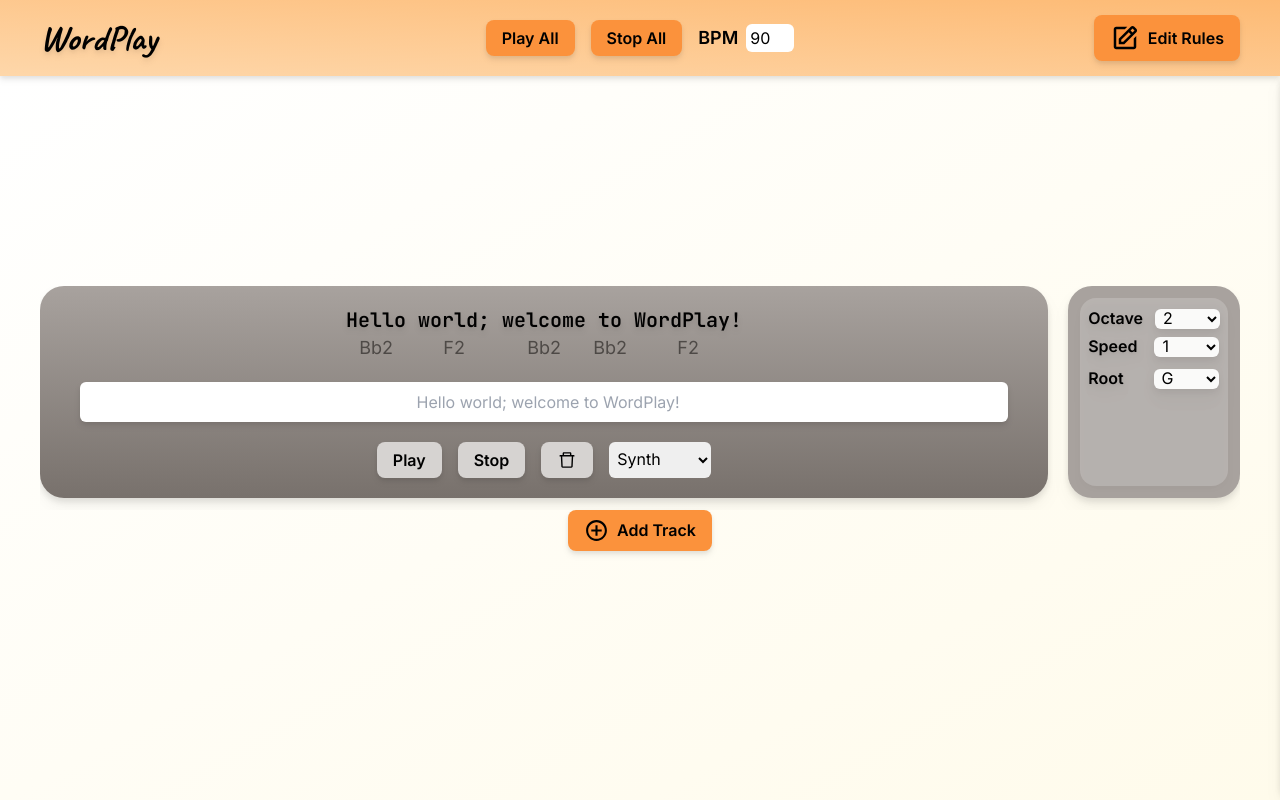
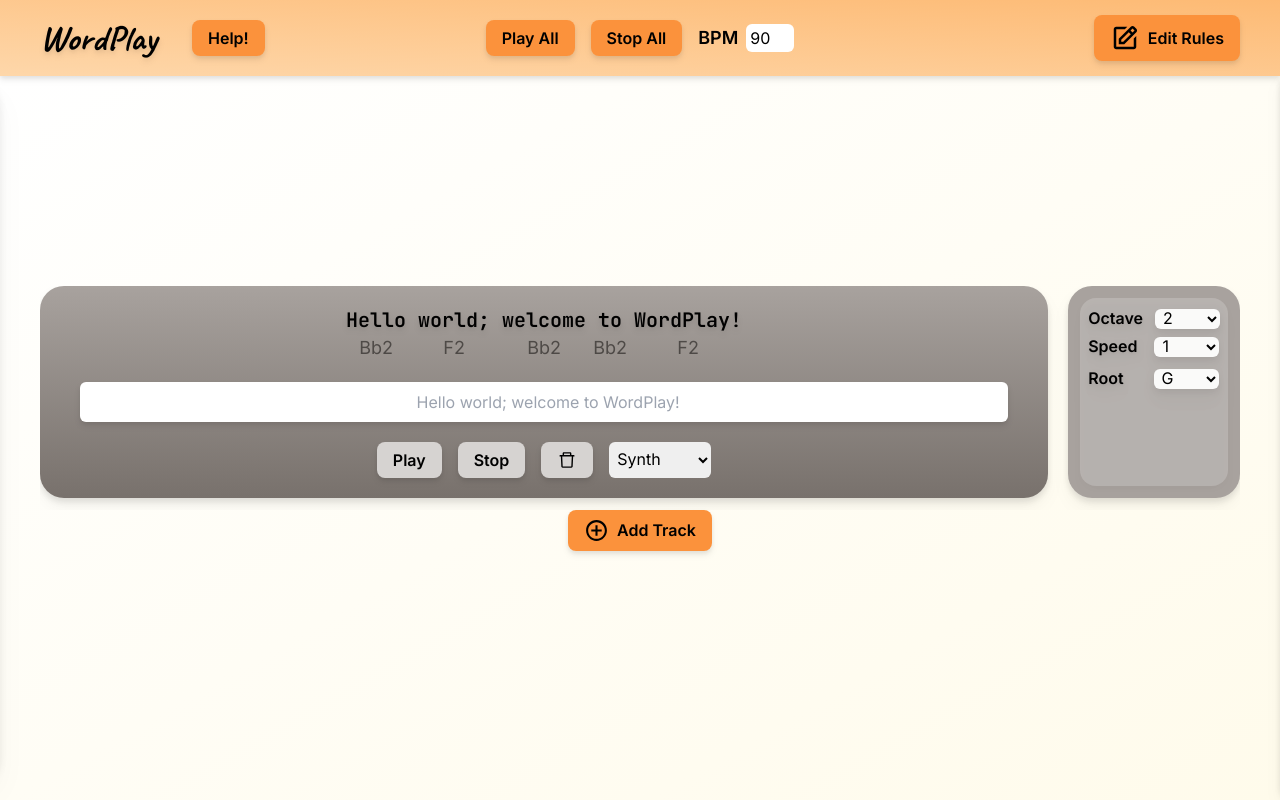
Before and after one commit to antonwallstedt/wordplay, a React (Vite) app: page / in a window 1280 px wide. Shown: the top 800 px of the page. Built offline with nearby package versions, Linux system fonts and the light colour scheme; what tw-elements would draw is missing.

Commit message:
Final styling push

```diff
--- a/src/App.jsx
+++ b/src/App.jsx
@@ -4,6 +4,7 @@ import Sidebar from "./containers/Sidebar";
 import Toolbar from "./containers/Toolbar";
 import ScaleGenerator from "./lib/ScaleGenerator";
 import * as Tone from "tone";
+import HelpMenu from "./containers/HelpMenu";
 
 function App() {
   const scaleGenerator = new ScaleGenerator();
@@ -58,6 +59,11 @@ function App() {
     setIsPlayingAll(false);
   };
 
+  const [helpMenu, setHelpMenu] = useState(false);
+  const handleHelp = () => {
+    setHelpMenu(!helpMenu);
+  };
+
   const handleSurprise = () => {
     let scales = scaleGenerator.getScales();
     let notes = scaleGenerator.getChromaticScale();
@@ -75,13 +81,14 @@ function App() {
   };
 
   return (
-    <div className="flex h-full flex-col overflow-x-hidden font-inter">
+    <div className="flex h-full flex-col overflow-hidden font-inter">
       <Toolbar
         handleSideBarOpen={handleSidebarOpen}
         handlePlayAll={handlePlayAll}
         handleStopAll={handleStopAll}
+        handleHelp={handleHelp}
       />
-      <div className="flex h-full flex-row justify-between overflow-x-hidden">
+      <div className="flex h-full flex-row justify-between overflow-y-hidden">
         <Playground
           isPlayingAll={isPlayingAll}
           mapping={mapping}
@@ -102,6 +109,7 @@ function App() {
           handleSurprise={handleSurprise}
           mapping={mapping}
         />
+        <HelpMenu isShowing={helpMenu} handleHelp={handleHelp} />
       </div>
     </div>
   );
--- a/src/containers/Toolbar.jsx
+++ b/src/containers/Toolbar.jsx
@@ -3,7 +3,12 @@ import { BiEdit } from "react-icons/bi";
 import ButtonPrimary from "../components/ButtonPrimary";
 import * as Tone from "tone";
 
-function Toolbar({ handleSideBarOpen, handlePlayAll, handleStopAll }) {
+function Toolbar({
+  handleSideBarOpen,
+  handlePlayAll,
+  handleStopAll,
+  handleHelp,
+}) {
   Tone.Transport.bpm.value = 90; // Default to 90 bpm
   const handleBpmChange = ({ target }) => {
     Tone.Transport.bpm.value = target.value;
@@ -13,6 +18,11 @@ function Toolbar({ handleSideBarOpen, handlePlayAll, handleStopAll }) {
       <h1 className="absolute left-10 font-caveat text-3xl font-bold drop-shadow-md md:text-4xl">
         WordPlay
       </h1>
+      <ButtonPrimary
+        text="Help!"
+        edit="absolute left-48"
+        handleClick={handleHelp}
+      />
       <div className="flex gap-4">
         <ButtonPrimary text="Play All" handleClick={handlePlayAll} />
         <ButtonPrimary text="Stop All" handleClick={handleStopAll} />
```
